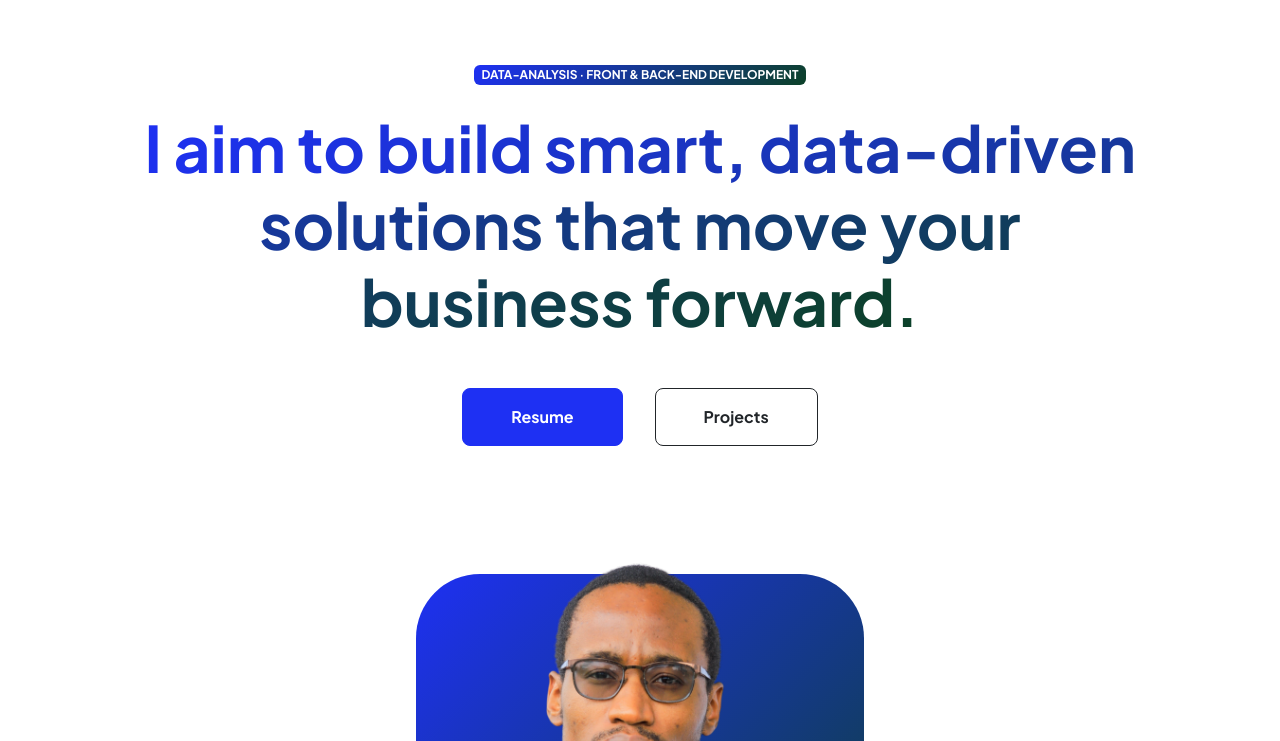
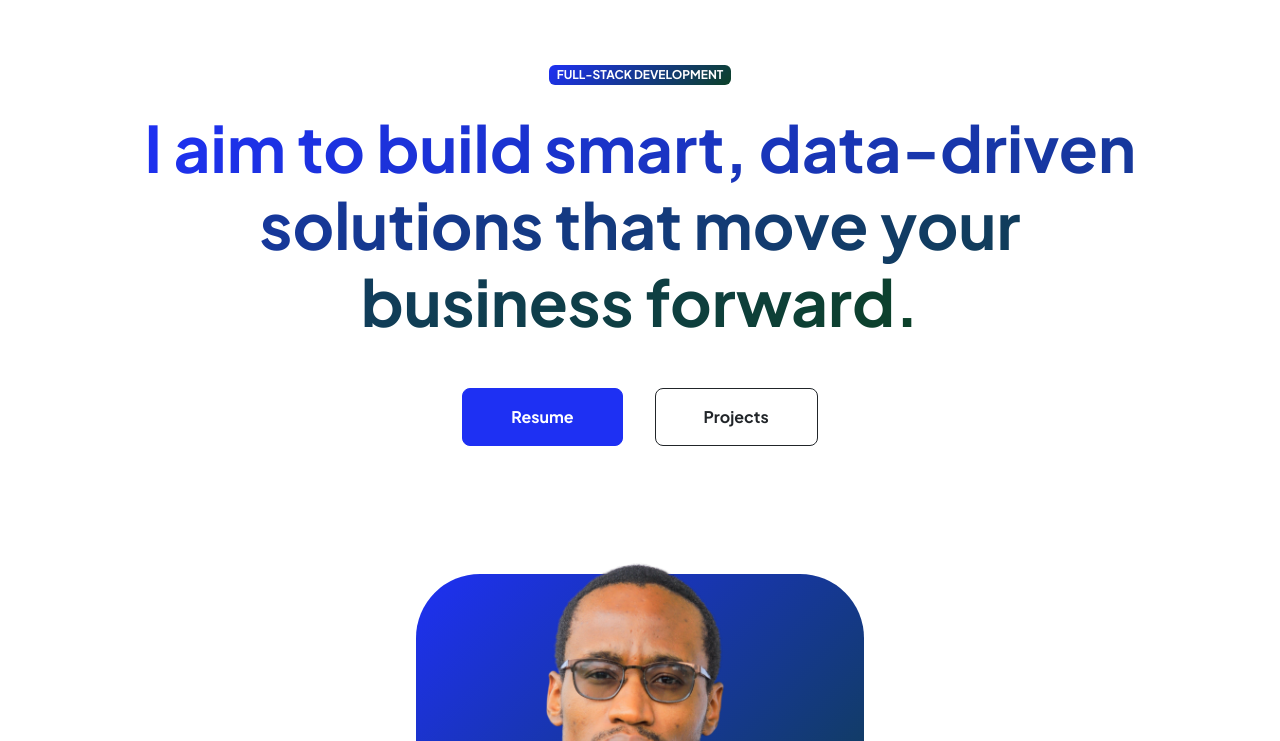
Before and after one commit to siyabongamasiya/Siyabonga-s_Portfolio, a plain HTML site: page index.html in a window 1280 px wide. Shown: the part 59-800 px from the top of the page. Drawn offline with nearby package versions, Linux system fonts and the light colour scheme.

```diff
--- a/index.html
+++ b/index.html
@@ -41,7 +41,7 @@
                         <div class="col-xxl-5">
                             <!-- Header text content-->
                             <div class="text-center text-xxl-start">
-                                <div class="badge bg-gradient-primary-to-secondary text-white mb-4"><div class="text-uppercase">Data-analysis &middot; Front & Back-end Development</div></div>
+                                <div class="badge bg-gradient-primary-to-secondary text-white mb-4"><div class="text-uppercase">Full-Stack Development</div></div>
                                 <h1 class="display-3 fw-bolder mb-5"><span class="text-gradient d-inline">I aim to build smart, data-driven solutions that move your business forward.</span></h1>
                                 <div class="d-grid gap-3 d-sm-flex justify-content-sm-center justify-content-xxl-start mb-3">
                                     <a class="btn btn-primary btn-lg px-5 py-3 me-sm-3 fs-6 fw-bolder" href="resume.html">Resume</a>
```
